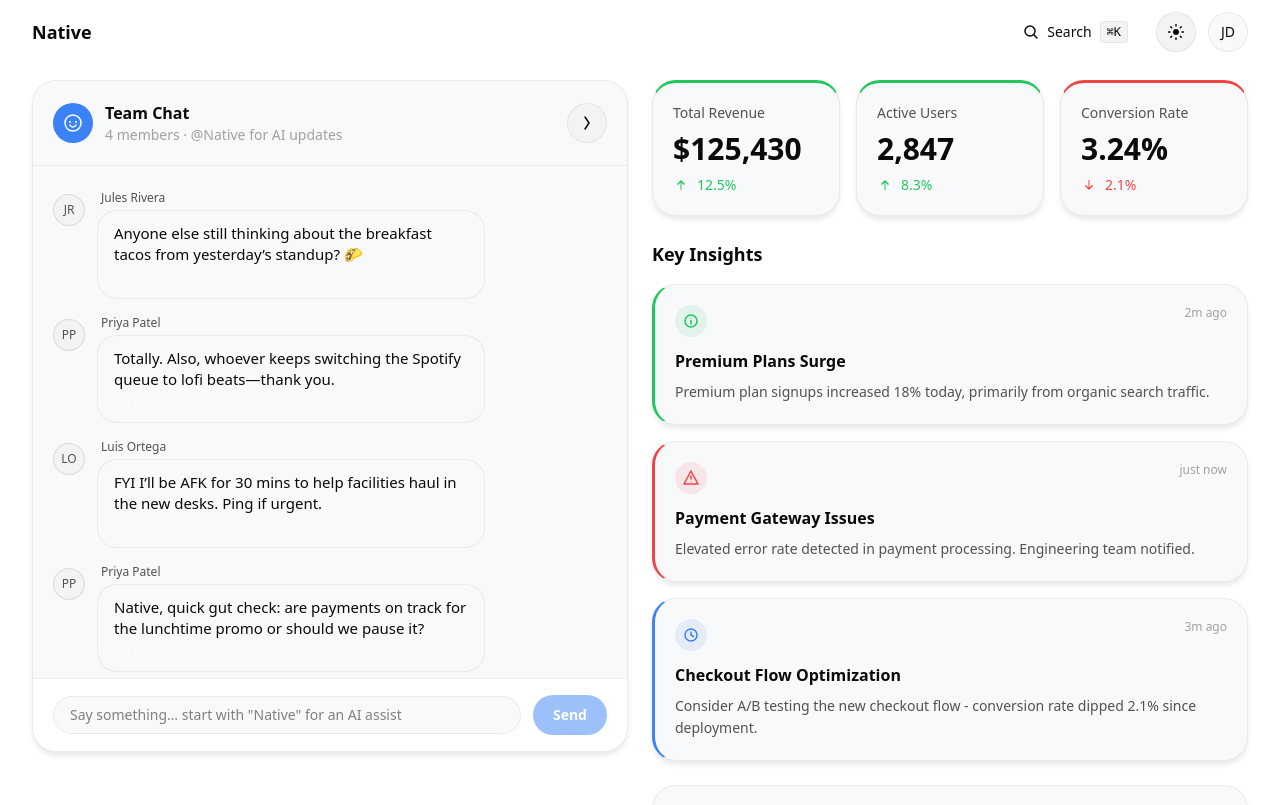
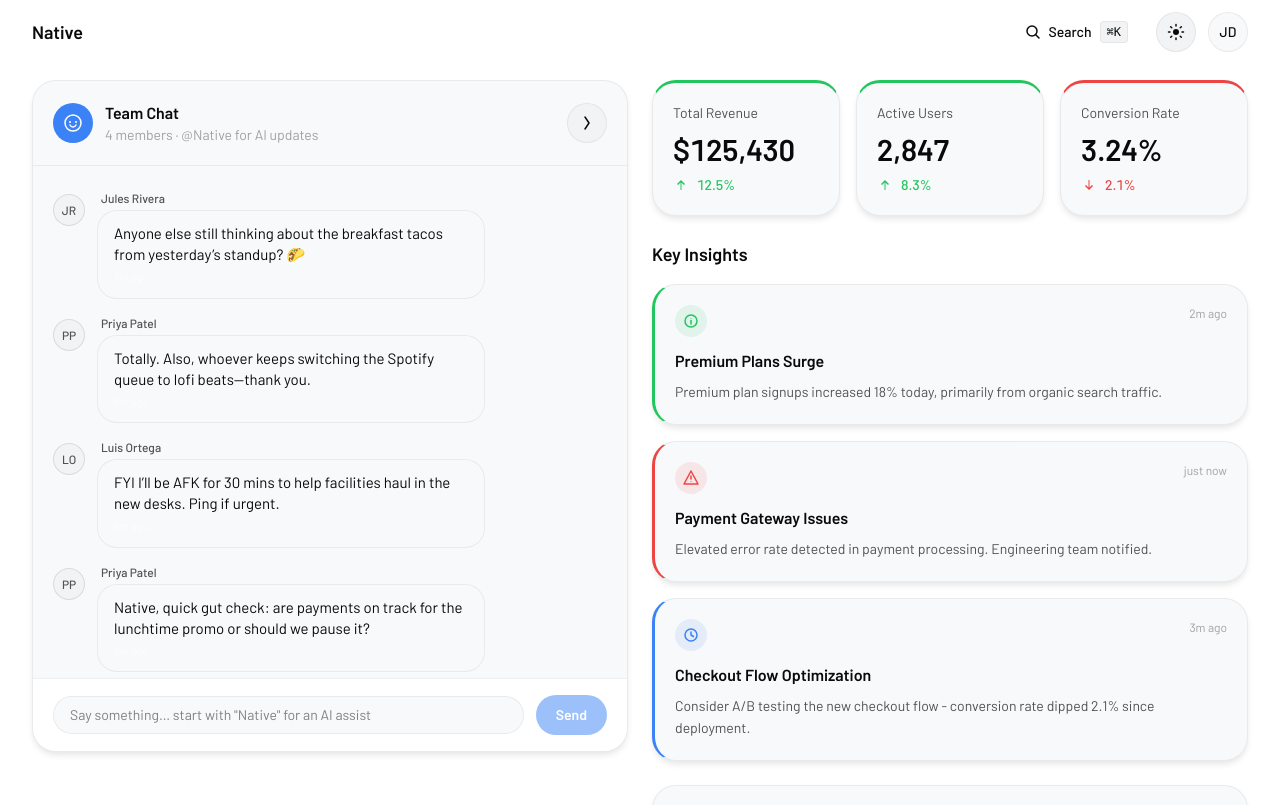
Before and after one commit to Manas-Taneja/NativePOC, a Next.js app: page / in a window 1280 px wide. Shown: the top 805 px of the page. Built offline with nearby package versions, Linux system fonts and the light colour scheme.

Commit message:
Update font family definitions in globals.css for consistency and enforce Barlow font usage in body styling; adjust layout.tsx to correctly apply Barlow class name alongside variable.

```diff
--- a/app/globals.css
+++ b/app/globals.css
@@ -24,7 +24,7 @@
   --radius-3xl: 2rem;
 
   /* Font Families */
-  --font-family-sans: var(--font-barlow), -apple-system, BlinkMacSystemFont, "SF Pro Display", "Segoe UI", sans-serif;
+  --font-family-sans: var(--font-barlow), "Barlow", sans-serif;
   --font-family-mono: "SF Mono", "Menlo", "Monaco", "Courier New", monospace;
 }
 
@@ -70,7 +70,7 @@
     inset 0 1px 0 rgba(255, 255, 255, 0.5);
 
   /* Typography (Barlow font) */
-  --font-sans: var(--font-barlow), -apple-system, BlinkMacSystemFont, "SF Pro Display", "Segoe UI", sans-serif;
+  --font-sans: var(--font-barlow), "Barlow", sans-serif;
   --font-mono: "SF Mono", "Menlo", "Monaco", "Courier New", monospace;
 
   /* Spacing Scale (iOS-style 8pt grid) */
@@ -134,7 +134,7 @@
 body {
   background: var(--color-bg-base);
   color: var(--color-fg-primary);
-  font-family: var(--font-sans);
+  font-family: var(--font-barlow), "Barlow", sans-serif !important;
   -webkit-font-smoothing: antialiased;
   -moz-osx-font-smoothing: grayscale;
   transition: background-color 0.3s ease, color 0.3s ease;
--- a/app/layout.tsx
+++ b/app/layout.tsx
@@ -21,7 +21,7 @@ export default function RootLayout({
 }>) {
   return (
     <html lang="en" suppressHydrationWarning>
-      <body className={`${barlow.variable} antialiased`}>
+      <body className={`${barlow.className} ${barlow.variable} antialiased`}>
         <ThemeProvider>
           {children}
         </ThemeProvider>
```
